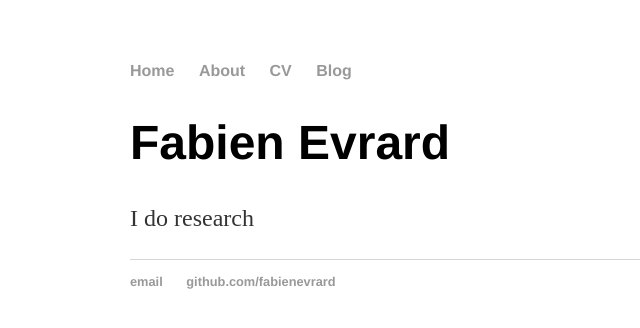
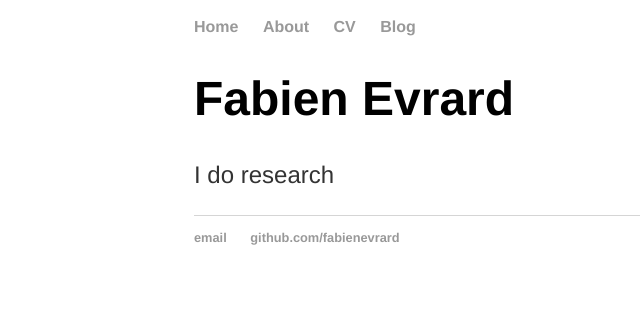
Before and after one commit to fabienevrard/fabienevrard.github.io, a Jekyll site: the page built from index.html, in a window 1280 px wide. Shown: the top 328 px of the page, without its empty margins (62-702 px from the left). Built offline with Jekyll 4.4.1, drawn with Linux system fonts in a browser that asks for light colours.

Commit message:
Update main.css

```diff
--- a/css/main.css
+++ b/css/main.css
@@ -1,4 +1,8 @@
-body { margin: 60px auto; width: 70%; }
+body {
+  font-family: Helvetica, sans-serif;
+  max-width: 768px;
+  margin: 0 auto; /*this will cause the div to be in the center*/
+}
 
 a { text-decoration: none; color: #999; }
 a:hover { text-decoration: underline; }
```
